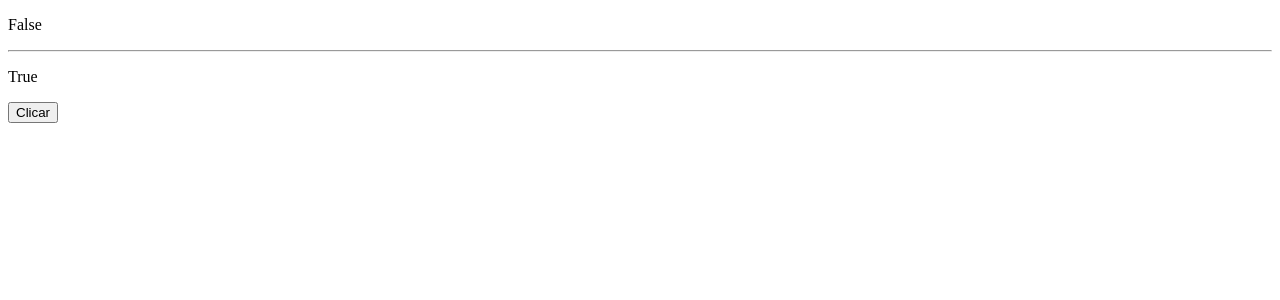
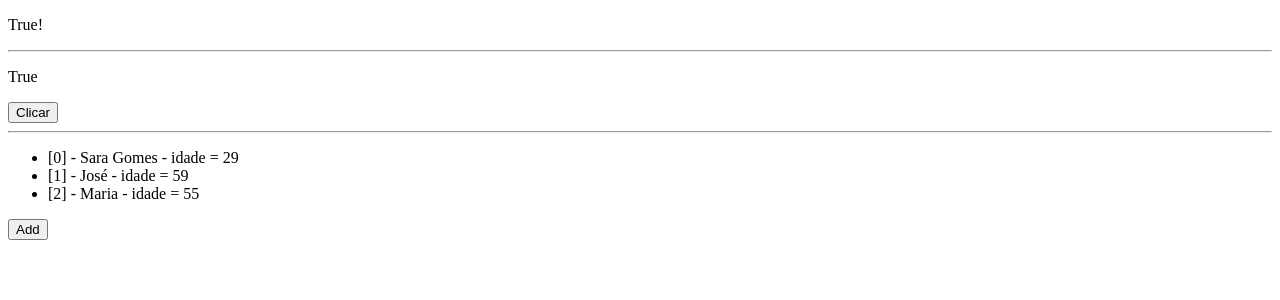
Before and after one commit to saranascimento/curso-angular-2-v15, an Angular app: page / in a window 1280 px wide. Shown: the top 300 px of the page. Built offline with nearby package versions, Linux system fonts and the light colour scheme.

Commit message:
section 5 [Angular]: Diretivas - *ngFor

```diff
--- a/src/app/diretivas-estruturais/diretivas-estruturais.component.html
+++ b/src/app/diretivas-estruturais/diretivas-estruturais.component.html
@@ -10,3 +10,11 @@
 <p *ngIf="!conditionClick">False</p>
 
 <button (click)="onClick()">Clicar</button>
+
+<hr>
+
+<ul>
+    <li *ngFor="let item of list ; let i = index;" (click)="onClickEventListMouseEvent($event)" (click)="onClickEventListSplice(i)">[{{i}}] - {{item.nome}} - idade = {{item.idade}}</li>
+</ul>
+
+<button (click)="onClickAddList()">Add</button>
--- a/src/app/diretivas-estruturais/diretivas-estruturais.component.ts
+++ b/src/app/diretivas-estruturais/diretivas-estruturais.component.ts
@@ -9,6 +9,12 @@
 
   public condition: boolean = true
   public conditionClick: boolean = true
+
+  public list: Array<{nome: string, idade: number}> = [
+    {nome: 'Sara Gomes', idade: 29},
+    {nome: 'José', idade: 59},
+    {nome: 'Maria', idade: 55},
+  ]
 
   constructor() {}
   ngOnInit(): void {
@@ -32,4 +38,16 @@
     }
   }
 
+  public onClickAddList () {
+    this.list.push({nome: "Nay", idade: 31})
+  }
+
+  public onClickEventListMouseEvent (event: MouseEvent) {
+    console.log(event.currentTarget)
+  }
+
+  public onClickEventListSplice (event: number) {
+    this.list.splice(event, 1)
+  }
+
 }
```
